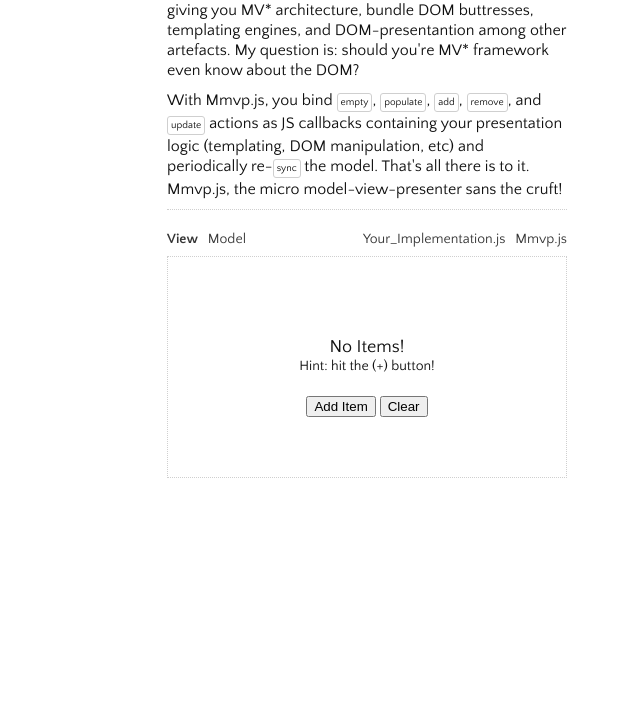
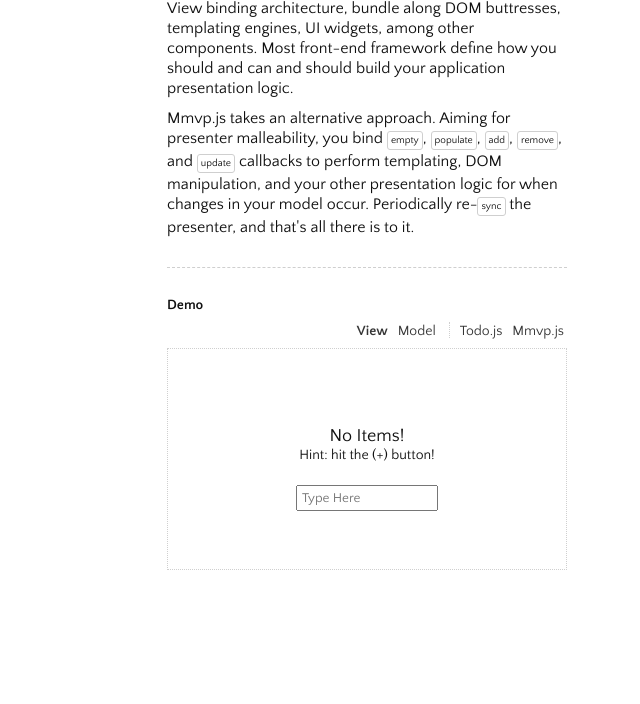
Before and after one commit to mil/Mmvp.js, a plain HTML site: page demo/index.html in a window 1280 px wide. Shown: the part 96-800 px from the top of the page, without its empty margins (273-913 px from the left). Drawn offline with Linux system fonts and the light colour scheme.

Commit message:
working todo list

```diff
--- a/demo/index.html
+++ b/demo/index.html
@@ -20,27 +20,28 @@
 <main>
 <section id="overview">
   <h2>Overview</h2>
-  <p>Front-end frameworks <sub>(<a href="#">Backbone</a>, <a href="#">Angular</a>, <a href="#">Ember</a>)</sub> in the process of giving you MV* architecture, bundle DOM buttresses, templating engines, and DOM-presentantion among other artefacts. My question is: should you're MV* framework even know about the DOM?</p>
-  <p>With Mmvp.js, you bind <code>empty</code>, <code>populate</code>, <code>add</code>, <code>remove</code>, and <code>update</code> actions as JS callbacks containing your presentation logic (templating, DOM manipulation, etc) and periodically re-<code>sync</code> the model. That's all there is to it. Mmvp.js, the micro model-view-presenter sans the cruft!</p>
+  <p><a href="#">Front</a>-<a href="#">end</a> <a href="#">frameworks</a>, in process of providing Model-to-View binding architecture, bundle along DOM buttresses, templating engines, UI widgets, among other components. Most front-end framework define <i>how</i> you should and can and should build your application presentation logic.</p>
+  <p>Mmvp.js takes an alternative approach. Aiming for presenter malleability, you bind <code>empty</code>, <code>populate</code>, <code>add</code>, <code>remove</code>, and <code>update</code> callbacks to perform templating, DOM manipulation, and your other presentation logic for when changes in your model occur. Periodically re-<code>sync</code> the presenter, and that's all there is to it.</p>
 </section>
+<hr/>
 <section id="demo">
+  <h2>Demo</h2>
   <nav>
-    <div class='right'>
-      <h2 class='implementation'>Your_Implementation.js</h2>
+    <div class='app'>
+      <h2 class='view active'>View</h2>
+      <h2 class='model'>Model</h2>
+    </div><div class='src'>
+      <h2 class='implementation'>Todo.js</h2>
       <h2 class='source'>Mmvp.js</h2>
     </div>
-    <div class='left'>
-      <h2 class='view active'>View</h2>
-      <h2 class='model'>Model</h2>
-    </div>
   </nav>
+
   <section id='switcher'>
 
     <section class='view active'>
       <div id="viewpen"></div>
       <div id='buttons'>
-        <button id='add'>Add Item</button>
-        <button id='clear'>Clear</button>
+        <input type='text' placeholder='Type Here'>
       </div>
     </section>
     <section class='model'>
--- a/demo/js/presenter-example-code.js
+++ b/demo/js/presenter-example-code.js
@@ -28,7 +28,7 @@
   },
   add : function(new_model_key, new_model_value) {
     var checked = new_model_value == true ? "checked" : "";
-    var new_div = $("<div><input type='checkbox' " + checked + "><span>" + new_model_value.identifier + "</span></div>");
+    var new_div = $("<div><input type='checkbox' " + checked + "><span>" + new_model_value.text + "</span></div>");
     new_div.attr('id', new_model_key).append(
       $("<button class='remove'>Remove</button>")
     );
@@ -48,17 +48,25 @@
   presenter.initialize();
 
   $("button#add").on("click", function() {
-    var new_key = uuid();
-    var checked = Math.round(Math.random()) == 1;
-    model[new_key] = { identifier : new_key, checked : checked };
-    presenter.sync(model);
-  });
+      });
   $(document).on("click", "button.remove", function(ev) {
     delete model[$(ev.target).parent().attr('id')];
     presenter.sync(model);
   });
   $("button#clear").on("click", function() {
     presenter.sync(model = {});
+  });
+  $("input").on("keypress", function(ev) {
+    if (ev.which == 13) {
+      var u = uuid();
+      console.log($("input").val());
+      model[u] = {
+        text    : $("input[type='text']").val(),
+        checked : false
+      };
+      $("input").val("");
+      presenter.sync(model);
+    }
   });
 
   // Not part of implementation for
--- a/demo/style.css
+++ b/demo/style.css
@@ -106,17 +106,31 @@
   padding: 3px;
 }
 
-main section#overview {
-  border-bottom: 1px dotted #cfcfcf;
+hr {
+  margin: 30px 0;
+  border: none;
+  border-bottom: 1px dashed #cfcfcf;
+  height: 0px;
+  overflow: hidden;
+  display: block;
 }
 
 main section#demo nav {
+  margin-top: 10px;
   margin-bottom: 10px;
   clear: both;
+  text-align: right;
 }
-main section#demo nav .right {
-  float: right;
+main section#demo nav div {
+  display: inline-block;
 }
+
+main section#demo nav div.app {
+  border-right: 1px dotted #cfcfcf;
+  margin-right: 10px;
+  padding-right: 10px;
+}
+
 
 main section#demo nav h2 {
   display: inline-block;
@@ -128,9 +142,8 @@
 main section#demo nav h2:first-child {
   padding-left: 0;
 }
-main section#demo nav h2:last-child {
+main section#demo nav.src h2:last-child {
   padding-right: 0;
-  border-right: none
 }
 main section#demo nav h2.active {
   font-weight: bold;
@@ -161,6 +174,10 @@
 section#switcher section.view {
   text-align: center;
 }
+section#switcher section.view input[type='text'] {
+  font-family: Quattrocento Sans;
+  padding: 4px;
+}
 section#switcher section.view #viewpen {
   font-size: 14px;
 }
```
